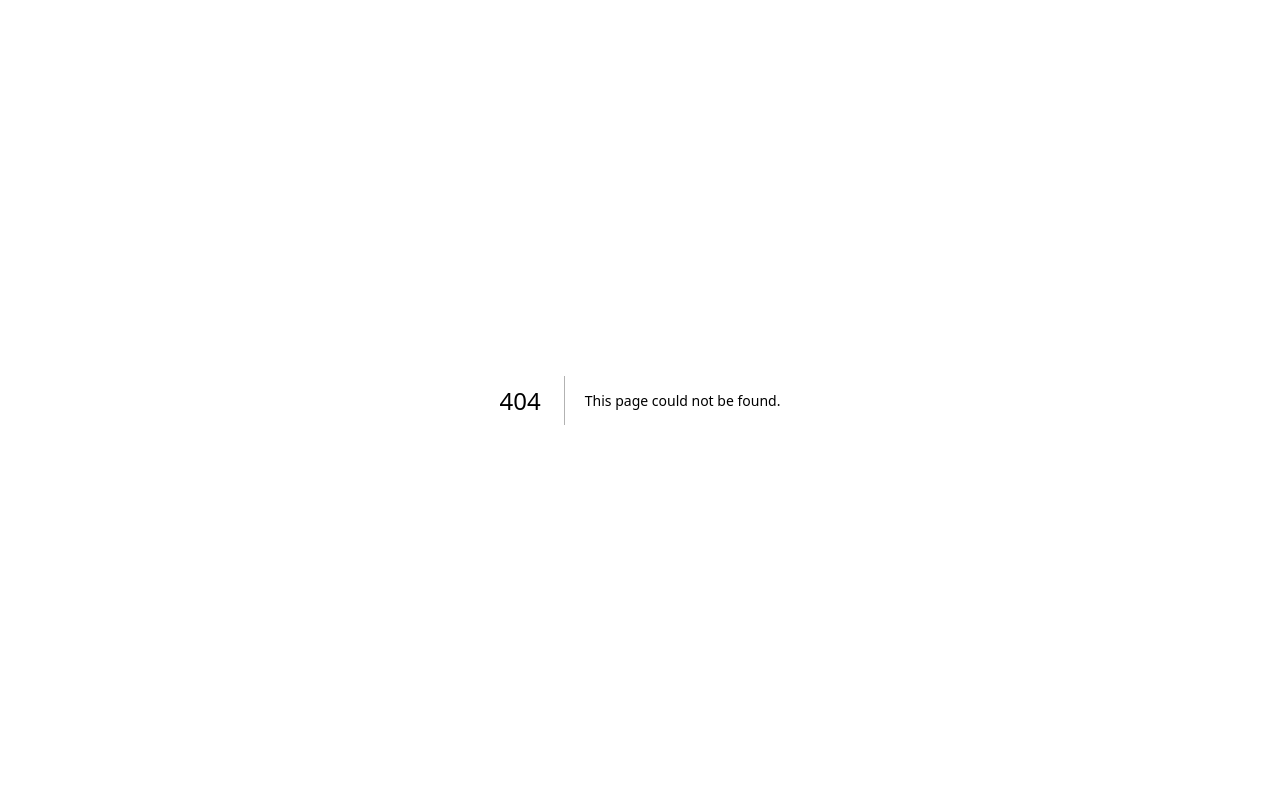
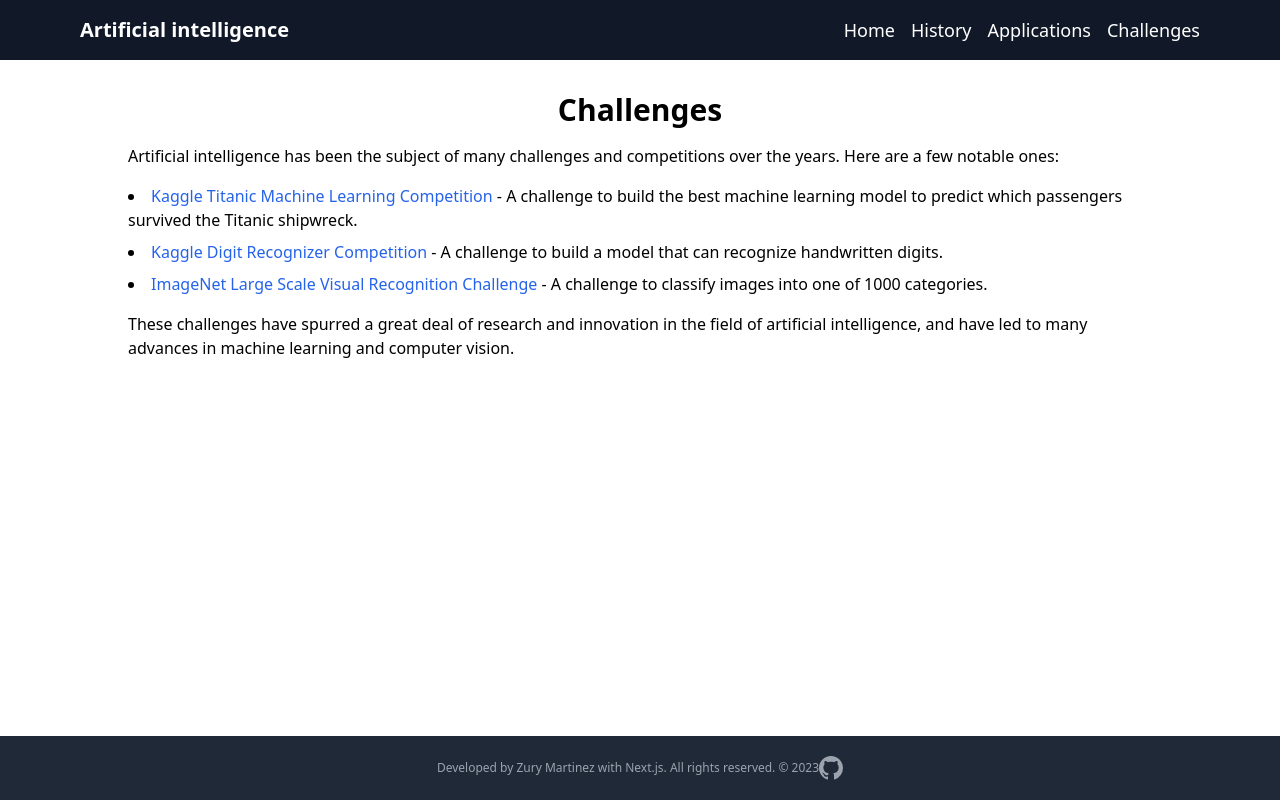
Before and after one commit to ZuryOphre/static-website, a Next.js app: page /challenges in a window 1280 px wide. Before the commit this address had no page. Built offline with nearby package versions, Linux system fonts and the light colour scheme.

Commit message:
The code for the challenges page has been created
The challenges code has been created and styled with tailwind css

```diff
--- /dev/null
+++ b/pages/challenges/index.js
@@ -0,0 +1,64 @@
+import Header from "../../components/header";
+import Footer from "../../components/footer";
+
+function Challenges() {
+  return (
+    <>
+    <Header />
+      <div className="bg-white py-8 px-4 sm:px-6 lg:px-8">
+        <div className="max-w-screen-lg mx-auto">
+          <h1 className="text-center text-3xl font-bold mb-4">Challenges</h1>
+          <p className="mb-4">
+            Artificial intelligence has been the subject of many challenges and
+            competitions over the years. Here are a few notable ones:
+          </p>
+          <ul className="list-disc list-inside mb-4">
+            <li>
+              <a
+                href="https://www.kaggle.com/c/titanic"
+                target="_blank"
+                rel="noopener noreferrer"
+                className="text-blue-600 hover:underline"
+              >
+                Kaggle Titanic Machine Learning Competition
+              </a>{" "}
+              - A challenge to build the best machine learning model to predict
+              which passengers survived the Titanic shipwreck.
+            </li>
+            <li className="mt-2">
+              <a
+                href="https://www.kaggle.com/c/digit-recognizer"
+                target="_blank"
+                rel="noopener noreferrer"
+                className="text-blue-600 hover:underline"
+              >
+                Kaggle Digit Recognizer Competition
+              </a>{" "}
+              - A challenge to build a model that can recognize handwritten
+              digits.
+            </li>
+            <li className="mt-2">
+              <a
+                href="https://www.image-net.org/"
+                target="_blank"
+                rel="noopener noreferrer"
+                className="text-blue-600 hover:underline"
+              >
+                ImageNet Large Scale Visual Recognition Challenge
+              </a>{" "}
+              - A challenge to classify images into one of 1000 categories.
+            </li>
+          </ul>
+          <p>
+            These challenges have spurred a great deal of research and innovation
+            in the field of artificial intelligence, and have led to many advances
+            in machine learning and computer vision.
+          </p>
+        </div>
+      </div>
+      <Footer />
+      </>
+  );
+}
+
+export default Challenges;
```
